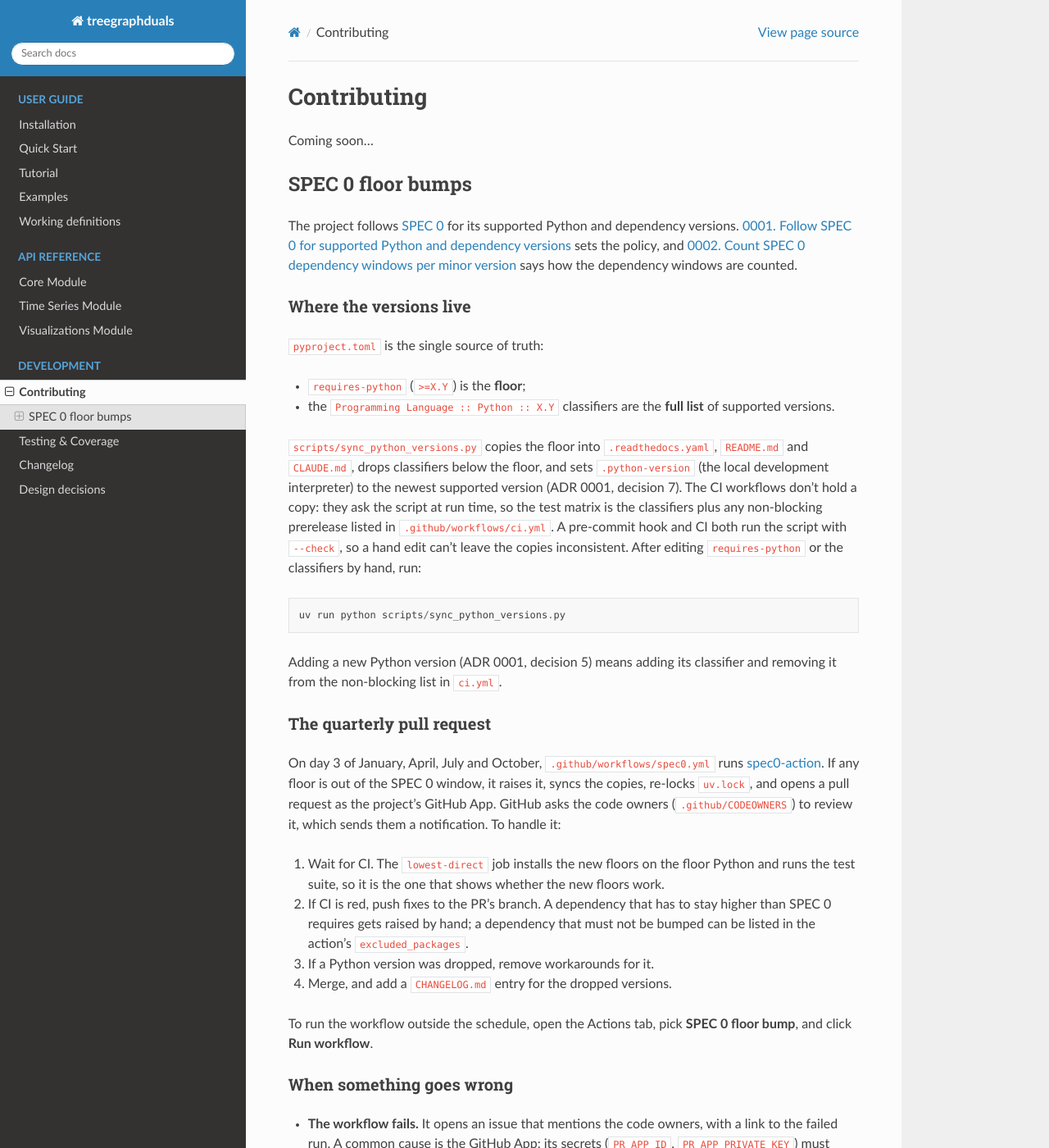
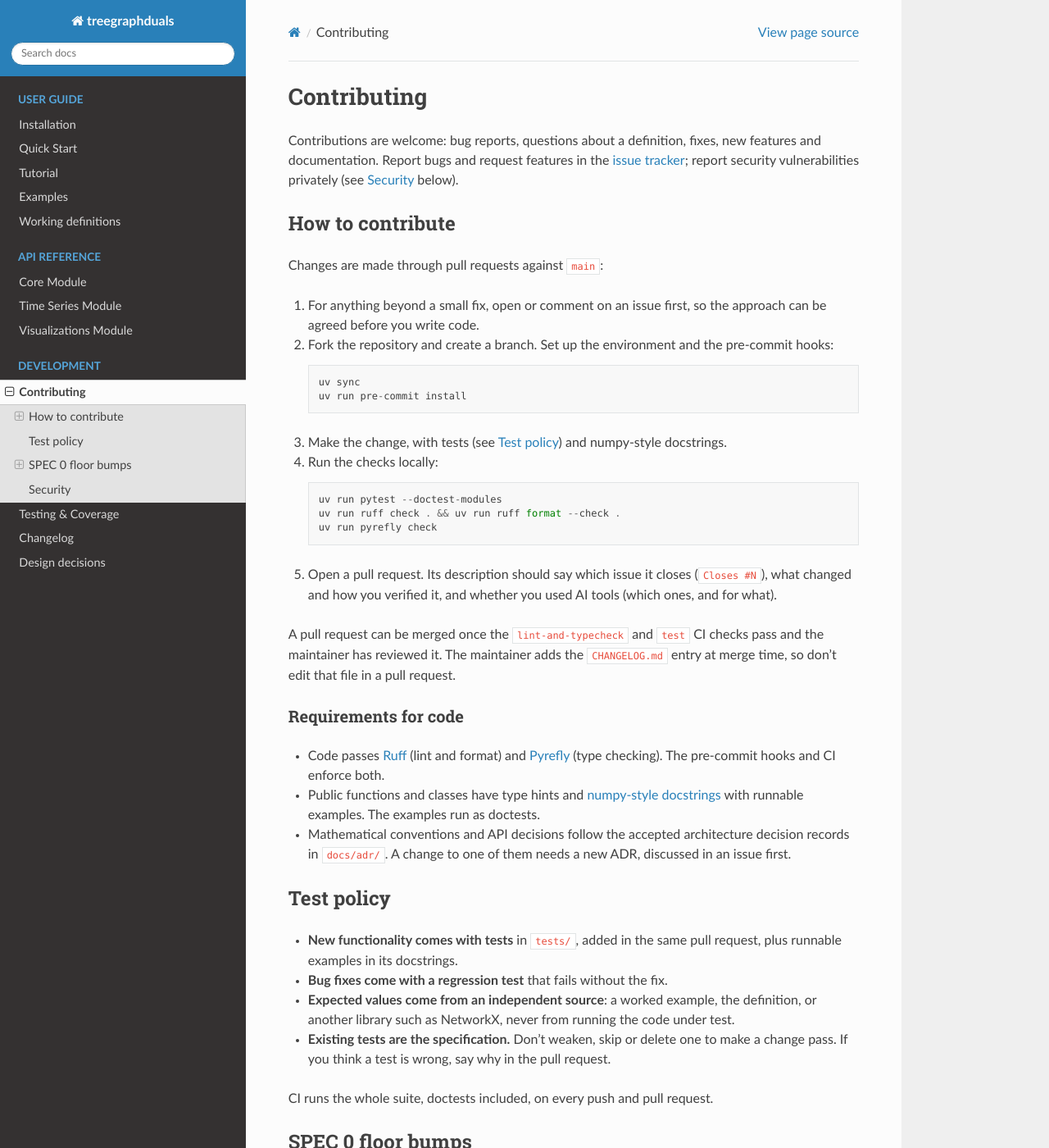
Before and after one commit to pikhan/treegraphduals, a Sphinx documentation site: the page built from docs/contributing.rst, in a window 1280 px wide and 1400 px high. Shown: the whole window at 82% size. Built offline with Sphinx 7.4.7 and the Read the Docs theme 3.1.0, drawn with Linux system fonts in a browser that asks for light colours; some of the changed text lies outside the part shown.

Commit message:
Harden workflows: SHA-pinned actions, no persisted credentials, OpenSSF Scorecard, zizmor (#97)
* Harden workflows: SHA-pinned actions, no persisted checkout credentials, Scorecard, zizmor (#83)

- Pin every action to a full commit SHA with its version in a trailing comment,
  including pypa/gh-action-pypi-publish (was the moving release/v1 branch).
- Check out with persist-credentials: false, except the two checkouts whose
  credentials a later git push uses (coverage-badge, spec0 App checkout).
- Add the OpenSSF Scorecard workflow (weekly and on push to main, SARIF to code
  scanning, results published for the README badge).
- Add the zizmor pre-commit hook for .github/workflows/.
- docs/contributing.rst: a Security section linking the private vulnerability
  reporting form and the workflow rules.

* Release provenance, Dependabot cooldown, softer permissions rule (#83)

- release.yml: a new tag-only 'attest' job signs SLSA build provenance for the
  sdist and wheel with actions/attest-build-provenance, and github-release
  attaches the bundle as a .sigstore.json asset (Scorecard Signed-Releases).
- dependabot.yml: 7-day cooldown on version updates for both ecosystems
  (zizmor dependabot-cooldown); security updates are unaffected.
- zizmor hook no longer limited to .github/workflows/, so it audits
  dependabot.yml too.
- docs: soften the per-job permissions rule; add 'Verifying a release'.

* Release: attest before the PyPI upload, use actions/attest directly; docs fixes (#83)

- publish-pypi waits for attest on tag pushes, so a failed attestation stops
  the release before the irreversible upload. Manual runs, where attest is
  skipped, still publish.
- Replace the legacy attest-build-provenance wrapper with actions/attest
  v4.2.2, which generates the same SLSA provenance when given no predicate.
- docs: list every file zizmor checks; drop 'offline' for --bundle.

* Contribution process and test policy in the contributing guide; Best Practices badge (#83, #70)

docs/contributing.rst replaces 'Coming soon...' with how to contribute
(issues first, fork and branch, checks, PR contents, merge requirements),
the requirements for code, and the test policy. These are the OpenSSF Best
Practices 'contribution', 'contribution_requirements' and 'test_policy'
criteria, from #70's checklist.

README: OpenSSF Best Practices badge (project 15397).

```diff
--- a/docs/contributing.rst
+++ b/docs/contributing.rst
@@ -1,7 +1,66 @@
 Contributing
 ============
 
-Coming soon...
+Contributions are welcome: bug reports, questions about a definition, fixes,
+new features and documentation. Report bugs and request features in the
+`issue tracker <https://github.com/pikhan/treegraphduals/issues>`_; report
+security vulnerabilities privately (see `Security`_ below).
+
+How to contribute
+-----------------
+
+Changes are made through pull requests against ``main``:
+
+1. For anything beyond a small fix, open or comment on an issue first, so the
+   approach can be agreed before you write code.
+2. Fork the repository and create a branch. Set up the environment and the
+   pre-commit hooks::
+
+       uv sync
+       uv run pre-commit install
+
+3. Make the change, with tests (see `Test policy`_) and numpy-style docstrings.
+4. Run the checks locally::
+
+       uv run pytest --doctest-modules
+       uv run ruff check . && uv run ruff format --check .
+       uv run pyrefly check
+
+5. Open a pull request. Its description should say which issue it closes
+   (``Closes #N``), what changed and how you verified it, and whether you used
+   AI tools (which ones, and for what).
+
+A pull request can be merged once the ``lint-and-typecheck`` and ``test`` CI
+checks pass and the maintainer has reviewed it. The maintainer adds the
+``CHANGELOG.md`` entry at merge time, so don't edit that file in a pull request.
+
+Requirements for code
+~~~~~~~~~~~~~~~~~~~~~
+
+- Code passes `Ruff <https://docs.astral.sh/ruff/>`_ (lint and format) and
+  `Pyrefly <https://pyrefly.org/>`_ (type checking). The pre-commit hooks and
+  CI enforce both.
+- Public functions and classes have type hints and
+  `numpy-style docstrings <https://numpydoc.readthedocs.io/en/latest/format.html>`_
+  with runnable examples. The examples run as doctests.
+- Mathematical conventions and API decisions follow the accepted
+  architecture decision records in ``docs/adr/``. A change to one of them
+  needs a new ADR, discussed in an issue first.
+
+Test policy
+-----------
+
+- **New functionality comes with tests** in ``tests/``, added in the same pull
+  request, plus runnable examples in its docstrings.
+- **Bug fixes come with a regression test** that fails without the fix.
+- **Expected values come from an independent source**: a worked example, the
+  definition, or another library such as NetworkX, never from running the
+  code under test.
+- **Existing tests are the specification.** Don't weaken, skip or delete one
+  to make a change pass. If you think a test is wrong, say why in the pull
+  request.
+
+CI runs the whole suite, doctests included, on every push and pull request.
 
 SPEC 0 floor bumps
 ------------------
@@ -71,3 +130,27 @@ When something goes wrong
   then run it by hand if a quarter was missed.
 - **The maintainers change.** Update ``.github/CODEOWNERS``. Nothing else in
   this automation names a person.
+
+Security
+--------
+
+Please don't report security vulnerabilities in public issues. Use GitHub's
+`private vulnerability reporting form
+<https://github.com/pikhan/treegraphduals/security/advisories/new>`_ (the
+**Report a vulnerability** button under the repository's Security tab), which
+only the maintainers can see.
+
+When editing ``.github/workflows/``:
+
+- Pin every action to a full commit SHA, with its version in a trailing
+  comment (``uses: actions/checkout@<sha> # v7.0.1``). Dependabot keeps the
+  SHAs and the comments current.
+- Start from a read-only default (``permissions: contents: read``) and grant
+  write permissions as narrowly as practical, preferably to the jobs that need
+  them.
+- Check out with ``persist-credentials: false`` unless a later step pushes
+  with those credentials.
+
+The `zizmor <https://docs.zizmor.sh/>`_ pre-commit hook checks these rules on
+every commit that touches a workflow, ``.github/dependabot.yml``,
+``.pre-commit-config.yaml`` or an ``action.yml``.
```
Also changed, not shown: README.md (+2 -0 lines), docs/installation.rst (+18 -0 lines), .pre-commit-config.yaml, 5 other files.
